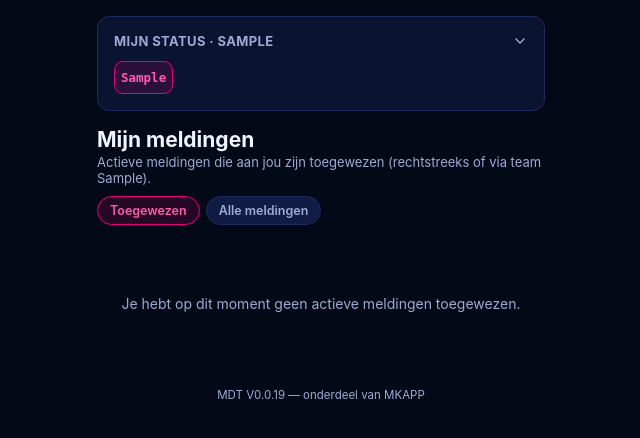
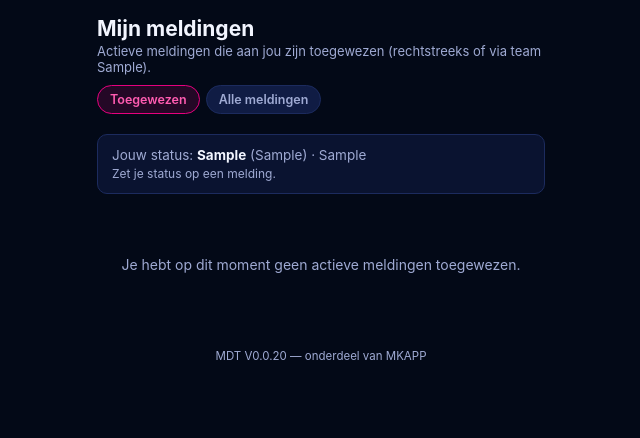
Before and after one commit to WortelXL/mdtmk, a PHP site: page / in a window 1280 px wide. Shown: the part 101-539 px from the top of the page, without its empty margins (319-959 px from the left). Run offline with PHP 8.4, Linux system fonts and the light colour scheme; the visitor is signed in with stand-in values (Sample User, id 1); tables that the repository leaves empty or names only in its code hold one stand-in row (values such as "Sample post").

Commit message:
MDT V0.0.20: statusknoppen op de melding i.p.v. het beginscherm
De eenheidsstatus (OW/TP/IR/...) wordt nu op melding.php gezet en na een
tik keer je terug op die melding. Het beginscherm toont alleen een korte
statusregel. De status blijft 1 per persoon, geen database-wijziging.
Detailpagina ververst zacht zodat een lopend alarm niet stopt.

Co-Authored-By: Claude Sonnet 5.5 <noreply@anthropic.com>
Claude-Session: https://claude.ai/code/session_01AfQYReMTzQjHevbY6seiX5

```diff
--- a/assets/style.css
+++ b/assets/style.css
@@ -792,3 +792,20 @@ a { color: inherit; }
     font-size: 13px;
     cursor: pointer;
 }
+
+/* ---- Statusregel op het beginscherm (V0.0.20) ------------------------- */
+.mijn-status-regel {
+    margin: 12px 0 0;
+    padding: 10px 14px;
+    background: var(--panel);
+    border: 1px solid var(--border);
+    border-radius: 10px;
+    font-size: 13.5px;
+    color: var(--muted);
+    line-height: 1.5;
+}
+.mijn-status-regel strong { color: var(--text); }
+.mijn-status-regel .mijn-status-hint {
+    display: block;
+    font-size: 12px;
+}
--- a/config.php
+++ b/config.php
@@ -34,7 +34,7 @@ define('DB_CHARSET', env_of('DB_CHARSET', 'utf8mb4'));
 // ---- App -------------------------------------------------------------
 // Versienummer, apart bijgehouden van de MKAPP-fasering (M1 t/m M5) —
 // zie CHANGELOG.md voor wat er per versie is toegevoegd/gewijzigd.
-define('APP_VERSION', env_of('APP_VERSION', 'V0.0.19'));
+define('APP_VERSION', env_of('APP_VERSION', 'V0.0.20'));
 
 // ---- Web Push (fase M5, zonder externe library) -------------------------
 // Voor pushmeldingen bij een toewijzing (zie includes/webpush.php). Een
--- a/index.php
+++ b/index.php
@@ -15,54 +15,15 @@ $mijn_status = huidige_eenheidsstatus($pdo, huidige_gebruiker_id());
 // is de kommagescheiden weergavetekst, hierboven werkte dit nog met 1 team.
 $mijn_teams = mijn_teams($pdo, huidige_gebruiker_id());
 $mijn_teams_namen = implode(', ', array_column($mijn_teams, 'naam'));
-// Sinds fase M7: statussen horen bij een rol -- zonder gekoppelde rol
-// (mdt_instellingen['rol_id']) levert dit altijd een lege lijst op.
-$mijn_statussen = alle_eenheidsstatussen($pdo, $instellingen['rol_id'] ? (int) $instellingen['rol_id'] : null);
 
 $actief_nav = 'meldingen';
 $paginatitel = 'Mijn meldingen';
 $auto_refresh_seconden = 30;
-// V0.0.19: alleen de lijst en de statusknoppen verversen, niet de hele pagina
-// -- zo blijft een lopend alarm (en de geluidsontgrendeling) intact.
-$zacht_verversen = '.melding-lijst,.status-compact,.status-grid';
+// V0.0.19: alleen de lijst (en sinds V0.0.20 de statusregel) verversen, niet de
+// hele pagina -- zo blijft een lopend alarm (en de geluidsontgrendeling) intact.
+$zacht_verversen = '.melding-lijst,.mijn-status-regel';
 include __DIR__ . '/includes/header.php';
 ?>
-
-<?php if ($instellingen['toon_status_overzicht'] && $instellingen['rol_id']): ?>
-<div class="panel status-panel">
-    <input type="checkbox" id="status-toggle" class="status-toggle-checkbox">
-    <label for="status-toggle" class="status-toggle-wrap">
-        <h2>Mijn status<?= $mijn_teams_namen !== '' ? ' · ' . e($mijn_teams_namen) : '' ?></h2>
-        <span class="status-toggle-chevron">
-            <svg width="16" height="16" viewBox="0 0 24 24" fill="none" stroke="currentColor" stroke-width="2" stroke-linecap="round" stroke-linejoin="round"><path d="M6 9l6 6 6-6"/></svg>
-        </span>
-    </label>
-    <div class="status-compact">
-        <?php foreach ($mijn_statussen as $s): ?>
-            <form method="post" action="/status.php">
-                <input type="hidden" name="eenheidsstatus_id" value="<?= $s['id'] ?>">
-                <button type="submit" class="status-btn-compact <?= $mijn_status && $mijn_status['id'] === $s['id'] ? 'actief' : '' ?>" title="<?= e($s['naam']) ?>">
-                    <?= e($s['afkorting']) ?>
-                </button>
-            </form>
-        <?php endforeach; ?>
-    </div>
-    <div class="status-grid">
-        <?php foreach ($mijn_statussen as $s): ?>
-            <form method="post" action="/status.php">
-                <input type="hidden" name="eenheidsstatus_id" value="<?= $s['id'] ?>">
-                <button type="submit" class="status-btn <?= $mijn_status && $mijn_status['id'] === $s['id'] ? 'actief' : '' ?>">
-                    <span class="afk"><?= e($s['afkorting']) ?></span>
-                    <span class="naam"><?= e($s['naam']) ?></span>
-                </button>
-            </form>
-        <?php endforeach; ?>
-    </div>
-    <?php if (!$mijn_statussen): ?>
-        <p class="log-leeg">Nog geen eenheidsstatussen ingesteld voor jouw rol (Beheer &gt; Eenheidsstatussen in MKAPP).</p>
-    <?php endif; ?>
-</div>
-<?php endif; ?>
 
 <div class="page-head">
     <h1>Mijn meldingen</h1>
@@ -80,6 +41,19 @@ include __DIR__ . '/includes/header.php';
         </div>
     <?php endif; ?>
 </div>
+
+<?php if ($instellingen['toon_status_overzicht'] && $instellingen['rol_id']): ?>
+<p class="mijn-status-regel">
+    Jouw status:
+    <?php if ($mijn_status): ?>
+        <strong><?= e($mijn_status['naam']) ?></strong> (<?= e($mijn_status['afkorting']) ?>)
+    <?php else: ?>
+        <strong>nog niet gezet</strong>
+    <?php endif; ?>
+    <?= $mijn_teams_namen !== '' ? ' · ' . e($mijn_teams_namen) : '' ?>
+    <span class="mijn-status-hint">Zet je status op een melding.</span>
+</p>
+<?php endif; ?>
 
 <div class="melding-lijst">
     <?php if (!$meldingen): ?>
```
Also changed, not shown: includes/status_paneel.php (added, +45 -0 lines), melding.php (+15 -2 lines), status.php (+8 -1 lines), CHANGELOG.md, README.md.
